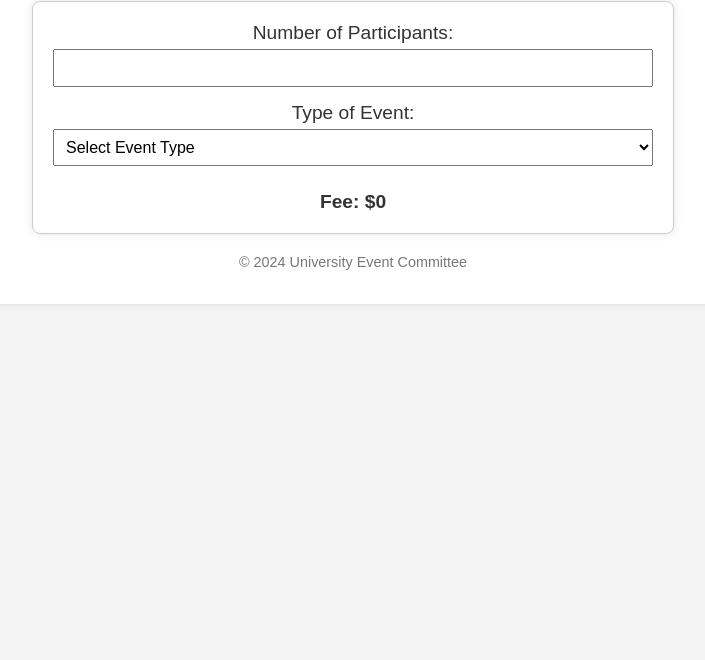
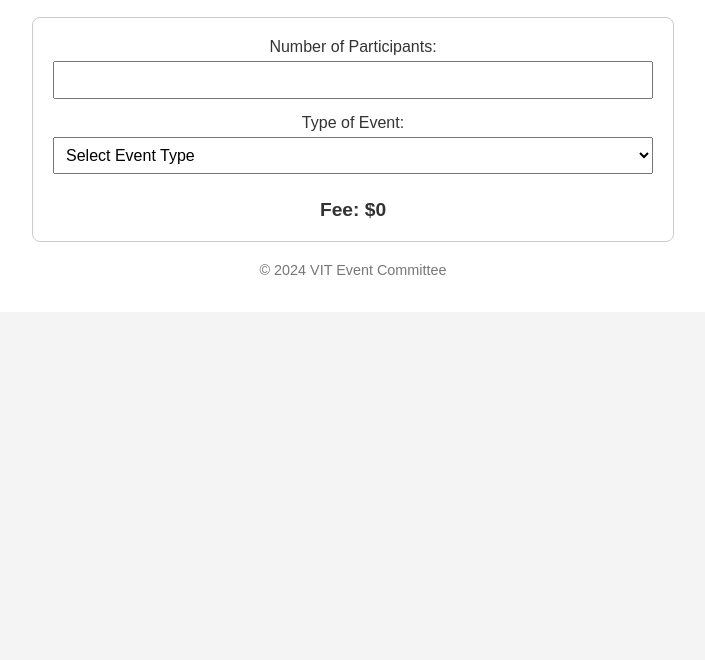
Before and after one commit to PranitMalhotra/MWA_DA_1, a plain HTML site: page fee_calculator.html in a window 1280 px wide. Shown: the part 140-800 px from the top of the page, without its empty margins (287-992 px from the left). Drawn offline with Linux system fonts and the light colour scheme.

Commit message:
made cahngees

```diff
--- a/fee_calculator.html
+++ b/fee_calculator.html
@@ -4,113 +4,39 @@
     <meta charset="UTF-8">
     <meta name="viewport" content="width=device-width, initial-scale=1.0">
     <title>Fee Calculator - University Event</title>
-    <style>
-        body {
-            margin: 0;
-            font-family: Arial, sans-serif;
-            background-color: #f4f4f4;
-            color: #333;
-        }
-        table {
-            width: 100%;
-            height: 100%;
-            border-collapse: collapse;
-        }
-        td {
-            text-align: center;
-            vertical-align: middle;
-        }
-        .container {
-            max-width: 800px;
-            margin: auto;
-            padding: 20px;
-            background-color: #fff;
-            border-radius: 8px;
-            box-shadow: 0 0 10px rgba(0, 0, 0, 0.1);
-        }
-        header {
-            text-align: center;
-            margin-bottom: 20px;
-        }
-        h1 {
-            font-size: 2.5em;
-            margin-bottom: 10px;
-        }
-        nav a {
-            text-decoration: none;
-            color: #007bff;
-            margin: 0 15px;
-        }
-        form {
-            max-width: 600px;
-            margin: auto;
-            padding: 20px;
-            background-color: #fff;
-            border: 1px solid #ccc;
-            border-radius: 8px;
-            box-shadow: 0 0 10px rgba(0, 0, 0, 0.1);
-            text-align: center;
-        }
-        label {
-            display: block;
-            margin-bottom: 5px;
-            font-size: 1.2em;
-        }
-        input, select {
-            width: 100%;
-            padding: 8px;
-            box-sizing: border-box;
-            font-size: 1em;
-            margin-bottom: 15px;
-        }
-        output {
-            display: block;
-            font-size: 1.2em;
-            margin-top: 10px;
-            font-weight: bold;
-        }
-        footer {
-            text-align: center;
-            margin-top: 20px;
-        }
-        footer p {
-            font-size: 0.9em;
-            color: #777;
-        }
-    </style>
 </head>
-<body>
-    <table>
+<body style="margin: 0; font-family: Arial, sans-serif; background-color: #f4f4f4; color: #333;">
+    <table width="100%" height="100%" border="0" cellpadding="0" cellspacing="0" style="border-collapse: collapse;">
         <tr>
-            <td>
-                <div class="container">
-                    <header>
-                        <h1>Fee Calculator</h1>
+            <td align="center" valign="middle">
+                <div style="max-width: 800px; margin: auto; padding: 20px; background-color: #fff; border-radius: 8px;">
+                    <header style="text-align: center; margin-bottom: 20px;">
+                        <h1 style="font-size: 2.5em">Fee Calculator</h1>
                         <nav>
-                            <a href="registration.html">Register</a> |
-                            <a href="contact.html">Contact Us</a> |
-                            <a href="fee_calculator.html">Fee Calculator</a> |
-                            <a href="index.html">Home</a>
+                            <a href="registration.html" style="text-decoration: none; color: #007bff; margin: 0 15px;">Register</a> |
+                            <a href="contact.html" style="text-decoration: none; color: #007bff; margin: 0 15px;">Contact Us</a> |
+                            <a href="fee_calculator.html" style="text-decoration: none; color: #007bff; margin: 0 15px;">Fee Calculator</a> |
+                            <a href="index.html" style="text-decoration: none; color: #007bff; margin: 0 15px;">Home</a>
                         </nav>
                     </header>
                     <main>
-                        <form>
-                            <label for="participants">Number of Participants:</label>
-                            <input type="number" id="participants" name="participants" min="1" required>
+                        <form style="max-width: 600px; margin: auto; padding: 20px; background-color: #fff; border: 1px solid #ccc; border-radius: 8px; text-align: center;">
+                            <label for="participants" style="display: block; margin-bottom: 5px">Number of Participants:</label>
+                            <input type="number" id="participants" name="participants" min="1" required style="width: 100%; padding: 8px; box-sizing: border-box; font-size: 1em; margin-bottom: 15px;">
 
-                            <label for="event-type">Type of Event:</label>
-                            <select id="event-type" name="event-type" required>
+                            <label for="event-type" style="display: block; margin-bottom: 5px">Type of Event:</label>
+                            <select id="event-type" name="event-type" required style="width: 100%; padding: 8px; box-sizing: border-box; font-size: 1em; margin-bottom: 15px;">
                                 <option value="">Select Event Type</option>
                                 <option value="workshop">Workshop</option>
                                 <option value="seminar">Seminar</option>
                                 <option value="conference">Conference</option>
                             </select>
 
-                            <output id="fee">Fee: $0</output>
+                            <output id="fee" style="display: block; font-size: 1.2em; margin-top: 10px; font-weight: bold;">Fee: $0</output>
                         </form>
                     </main>
-                    <footer>
-                        <p>&copy; 2024 University Event Committee</p>
+                    <footer style="text-align: center; margin-top: 20px;">
+                        <p style="font-size: 0.9em; color: #777;">&copy; 2024 VIT Event Committee</p>
                     </footer>
                 </div>
             </td>
```
Also changed, not shown: confirmation.html (+4 -1 lines), contact.html (+7 -4 lines), index.html (+1 -1 lines), registration.html (+12 -10 lines).
